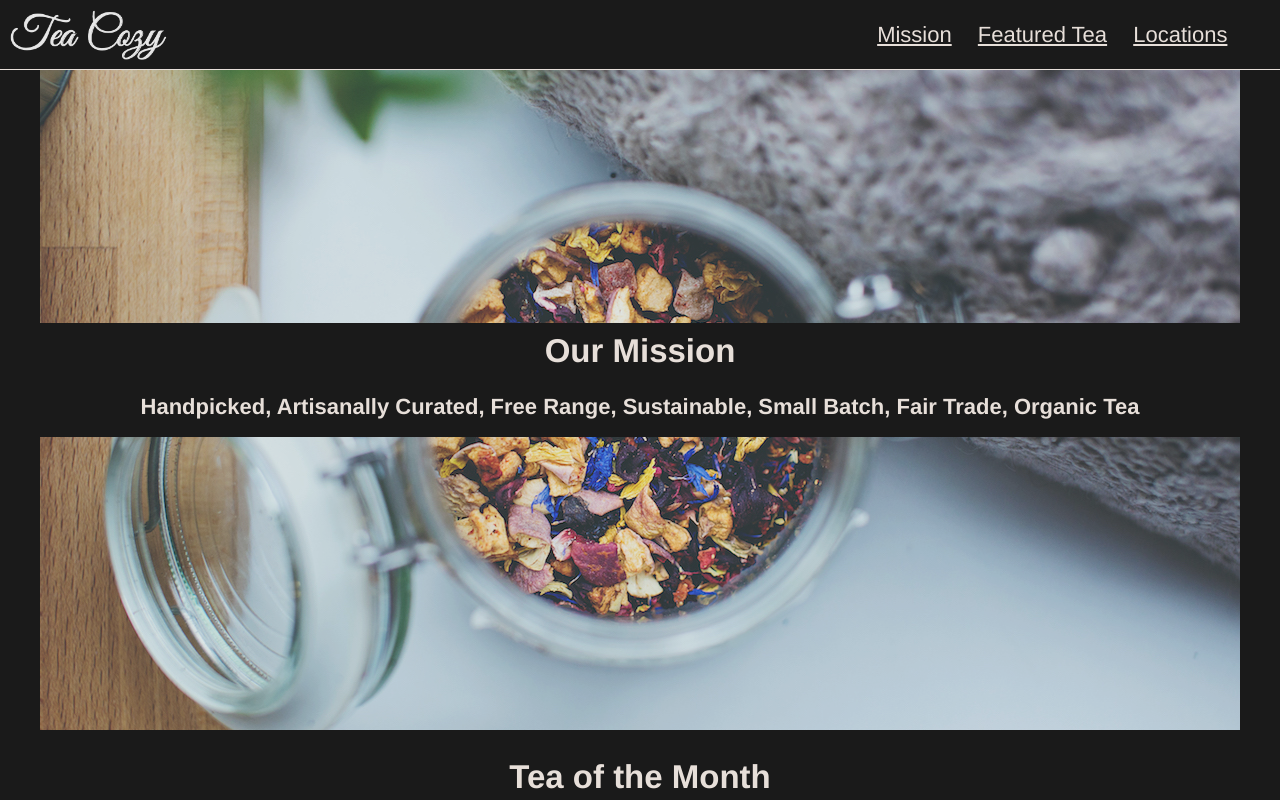
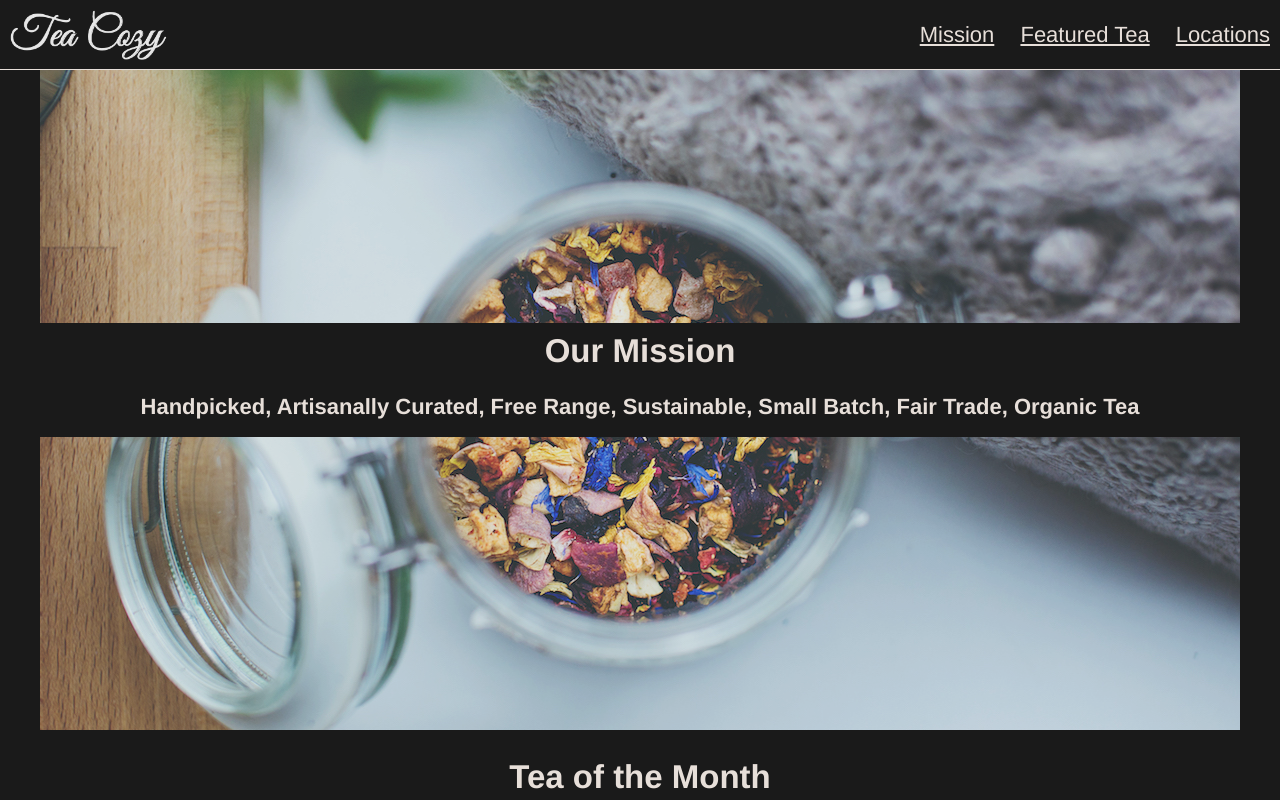
Before and after one commit to sallytorr/Tea-Cosy, a plain HTML site: page index.html in a window 1280 px wide. Shown: the top 800 px of the page. Drawn offline with Linux system fonts and the light colour scheme; files whose address does not match are found by name.

Commit message:
header fix

```diff
--- a/resources/style.css
+++ b/resources/style.css
@@ -29,6 +29,11 @@ header {
   padding: 0px 10px;
 }
 
+header nav {
+  flex-grow: 1;
+  text-align: right;
+  padding-right: 10px;
+}
 nav span {
   display: inline-block;
   padding: 20px 10px;
@@ -43,11 +48,6 @@ a {
 }
 
 .logo {
-  height: 50px;
-  display: flex;
-  align-items: center;
-  flex-grow: 1 1 100px;
-  padding-right: 700px;
   height: 50px;
 }
 
@@ -130,6 +130,7 @@ a {
   opacity: 1;
   flex-direction: row;
   margin: 0px auto;
+  z-index: 1;
 }
 
 h3 {
```
